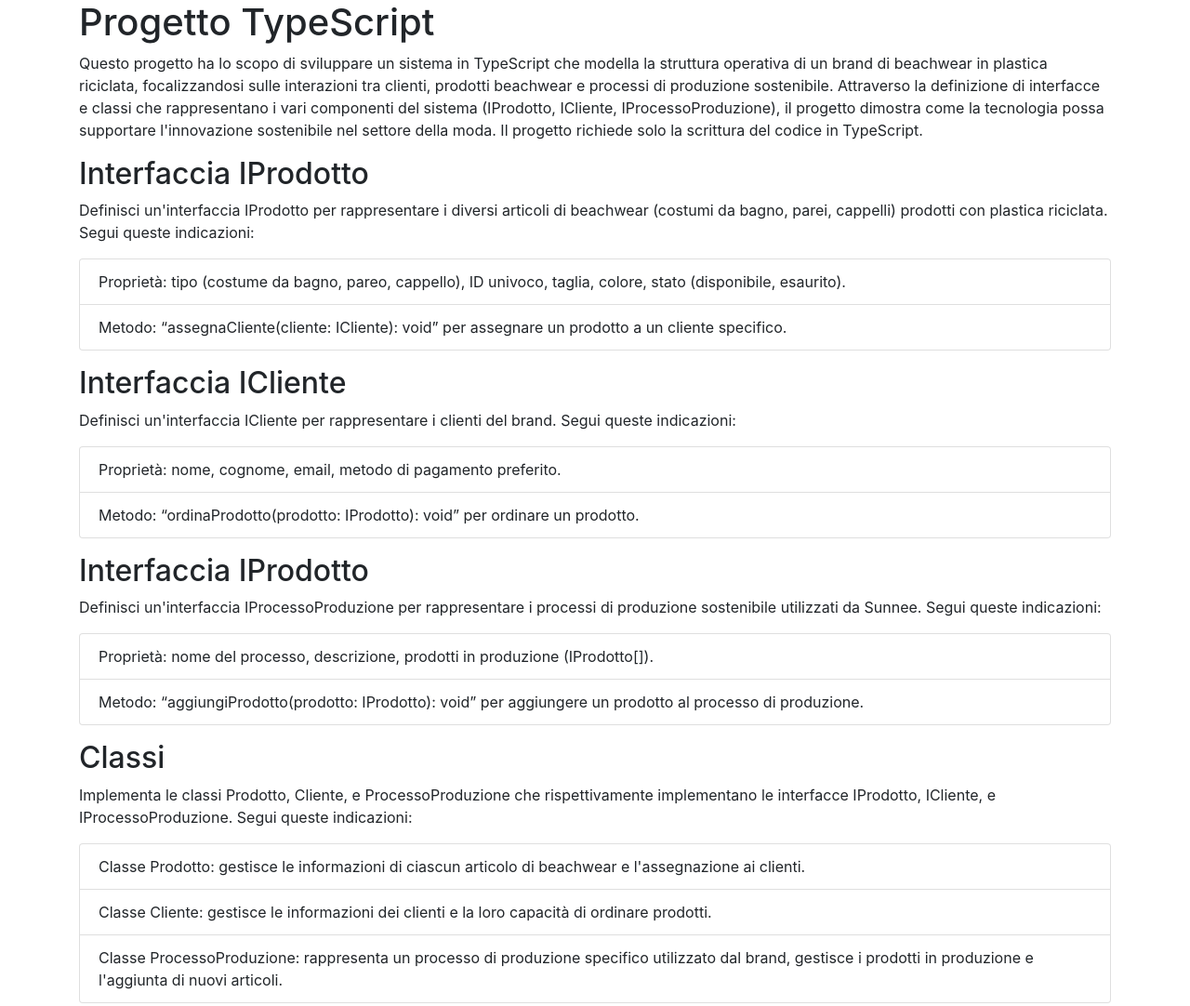
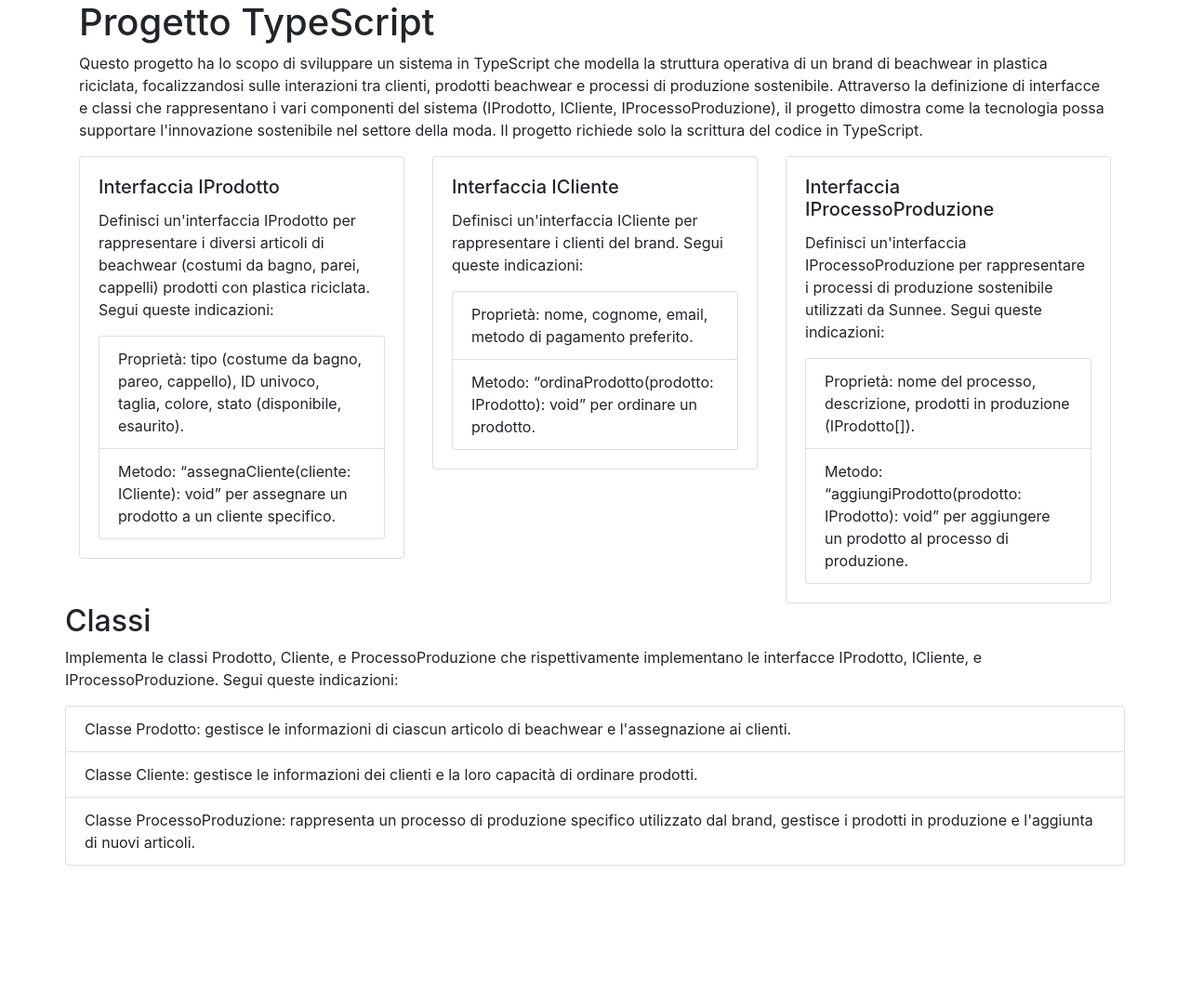
Before and after one commit to verodevp/projTypeScript, a website: page index.html in a window 1280 px wide. Shown: the whole page at 93% size. After the commit the page ends 931 px from the top, so only its background shows below. Drawn offline with nearby package versions, Linux system fonts and the light colour scheme.

Commit message:
Bootstrap

```diff
--- a/index.html
+++ b/index.html
@@ -10,73 +10,89 @@
 </head>
 <body>
         <div class="container">
-        <h1>Progetto TypeScript</h1>
+        <h1 class="center">Progetto TypeScript</h1>
           <p>
-           Questo progetto ha lo scopo di sviluppare un sistema in TypeScript che modella la struttura operativa di un brand di beachwear in plastica riciclata, focalizzandosi sulle interazioni tra clienti, prodotti beachwear e processi di produzione sostenibile.
+        Questo progetto ha lo scopo di sviluppare un sistema in TypeScript che modella la struttura operativa di un brand di
+        beachwear in plastica riciclata, focalizzandosi sulle interazioni tra clienti, prodotti beachwear e processi di
+        produzione sostenibile.
 
-Attraverso la definizione di interfacce e classi che rappresentano i vari componenti del sistema (IProdotto, ICliente, IProcessoProduzione), il progetto dimostra come la tecnologia possa supportare l'innovazione sostenibile nel settore della moda.
+        Attraverso la definizione di interfacce e classi che rappresentano i vari componenti del sistema (IProdotto, ICliente,
+        IProcessoProduzione), il progetto dimostra come la tecnologia possa supportare l'innovazione sostenibile nel settore
+        della moda.
 
         Il progetto richiede solo la scrittura del codice in TypeScript.
 </p>
-
-<h2>Interfaccia IProdotto</h2>
-<p>Definisci un'interfaccia IProdotto per rappresentare i diversi articoli di beachwear (costumi da bagno, parei, cappelli) prodotti con plastica riciclata.
-
-Segui queste indicazioni:
-
+        <div class="row">
+            <div class="col-sm">
+                <div class="card">
+                    <div class="card-body">
+                        <h5 class="card-title">Interfaccia IProdotto</h5>
+                        <p class="card-text">Definisci un'interfaccia IProdotto per rappresentare i diversi articoli di beachwear (costumi da bagno, parei, cappelli) prodotti con plastica riciclata. Segui queste indicazioni:</p>
                         <ul class="list-group">
                             <li class="list-group-item">Proprietà: tipo (costume da bagno, pareo, cappello), ID univoco, taglia, colore, stato (disponibile, esaurito).</li>
                             <li class="list-group-item">Metodo: “assegnaCliente(cliente: ICliente): void” per assegnare un prodotto a un cliente specifico.</li>
                         </ul>
 
-
-</p>
-
-<h2>Interfaccia ICliente</h2>
-<p>Definisci un'interfaccia ICliente per rappresentare i clienti del brand.
-
-Segui queste indicazioni:
-
+                    </div>
+                </div>
+            </div>
+            <div class="col-sm">
+                <div class="card">
+                    <div class="card-body">
+                        <h5 class="card-title">Interfaccia ICliente</h5>
+                        <p class="card-text">Definisci un'interfaccia ICliente per rappresentare i clienti del brand. Segui queste
+                            indicazioni:</p>
                         <ul class="list-group">
                             <li class="list-group-item">Proprietà: nome, cognome, email, metodo di pagamento preferito.</li>
-    <li class="list-group-item">Metodo: “ordinaProdotto(prodotto: IProdotto): void” per ordinare un prodotto.</li>
+                            <li class="list-group-item">Metodo: “ordinaProdotto(prodotto: IProdotto): void” per ordinare un
+                                prodotto.</li>
                         </ul>
 
-
-
-
-</p>
-
-<h2>Interfaccia IProdotto</h2>
-<p>
-    Definisci un'interfaccia IProcessoProduzione per rappresentare i processi di produzione sostenibile utilizzati da Sunnee.
-
-Segui queste indicazioni:
-
+                    </div>
+                </div>
+            </div>
+            <div class="col-sm">
+                <div class="card">
+                    <div class="card-body">
+                        <h5 class="card-title">Interfaccia IProcessoProduzione</h5>
+                        <p class="card-text">Definisci un'interfaccia IProcessoProduzione per rappresentare i processi di produzione sostenibile utilizzati da Sunnee. Segui queste indicazioni:</p>
                         <ul class="list-group">
                             <li class="list-group-item">Proprietà: nome del processo, descrizione, prodotti in produzione (IProdotto[]).</li>
                             <li class="list-group-item">Metodo: “aggiungiProdotto(prodotto: IProdotto): void” per aggiungere un prodotto al processo di produzione.</li>
                         </ul>
 
+                    </div>
+                </div>
+            </div>
+        </div>
 
+        <div class="row">
+            <h2>Classi</h2>
+            <div class="col-s">
+                <p>Implementa le classi Prodotto, Cliente, e ProcessoProduzione che rispettivamente implementano le interfacce
+                    IProdotto, ICliente, e IProcessoProduzione.
 
-</p>
+                    Segui queste indicazioni:</p>
 
-<h2>Classi</h2>
-<p>
-    Implementa le classi Prodotto, Cliente, e ProcessoProduzione che rispettivamente implementano le interfacce IProdotto, ICliente, e IProcessoProduzione.
-
-Segui queste indicazioni:
                 <ul class="list-group">
-    <li class="list-group-item">Classe Prodotto: gestisce le informazioni di ciascun articolo di beachwear e l'assegnazione ai clienti.</li>
+                    <li class="list-group-item">Classe Prodotto: gestisce le informazioni di ciascun articolo di beachwear e
+                        l'assegnazione ai clienti.</li>
                     <li class="list-group-item">
                         Classe Cliente: gestisce le informazioni dei clienti e la loro capacità di ordinare prodotti.</li>
                     <li class="list-group-item">
-Classe ProcessoProduzione: rappresenta un processo di produzione specifico utilizzato dal brand, gestisce i prodotti in produzione e l'aggiunta di nuovi articoli.</li>
+                        Classe ProcessoProduzione: rappresenta un processo di produzione specifico utilizzato dal brand,
+                        gestisce i prodotti in produzione e l'aggiunta di nuovi articoli.</li>
                 </ul>
 
+            </div>
 
-</p>
+        </div>
+
+
+
+
+
+
 
 
     </div>
```
Lines whose indentation alone changed are shown as unchanged.
